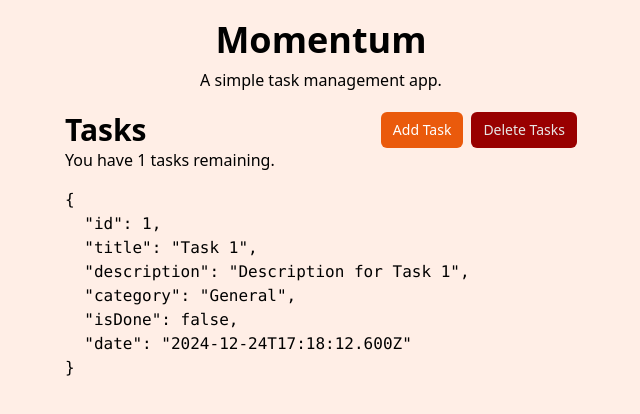
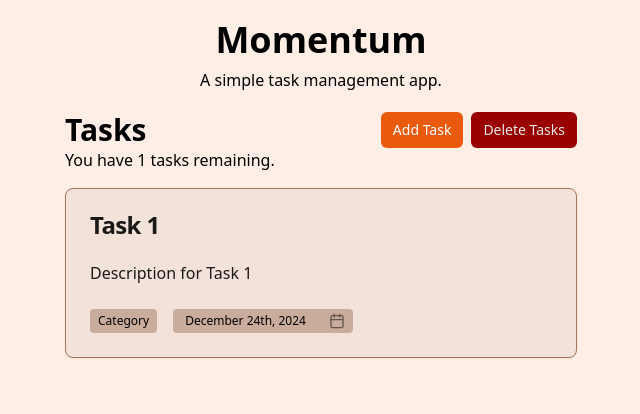
Before and after one commit to syarifhsb/momentum, a React (Vite) app: page / in a window 1280 px wide. Both pictures are taken after a click on the button "Add Task". Shown: the top 414 px of the page, without its empty margins (319-959 px from the left). Built offline with nearby package versions, Linux system fonts and the light colour scheme.

Commit message:
feat: task date picker

```diff
--- a/src/app.tsx
+++ b/src/app.tsx
@@ -1,5 +1,6 @@
 import { HeadingOne } from "@/components/ui/typography";
 import { TaskManagement } from "@/modules/tasks/task-management";
+import { Toaster } from "@/components/ui/sonner";
 
 export function App() {
   return (
@@ -8,6 +9,8 @@ export function App() {
       <p className="text-center p-2 pt-0">A simple task management app.</p>
 
       <TaskManagement />
+
+      <Toaster richColors closeButton />
     </div>
   );
 }
--- /dev/null
+++ b/src/components/shared/task-card.tsx
@@ -0,0 +1,76 @@
+import { format } from "date-fns";
+import { CalendarIcon } from "lucide-react";
+
+import { Task } from "@/modules/tasks/task";
+import {
+  Card,
+  CardContent,
+  CardFooter,
+  CardHeader,
+  CardTitle,
+} from "@/components/ui/card";
+import { Button } from "@/components/ui/button";
+import { cn } from "@/lib/utils";
+import { Calendar } from "@/components/ui/calendar";
+import {
+  Popover,
+  PopoverContent,
+  PopoverTrigger,
+} from "@/components/ui/popover";
+import { toast } from "sonner";
+import { formatDate } from "@/lib/datetime";
+
+export function TaskCard({ task }: { task: Task }) {
+  return (
+    <Card>
+      <CardHeader>
+        <CardTitle>{task.title}</CardTitle>
+      </CardHeader>
+
+      <CardContent>
+        <div>{task.description}</div>
+      </CardContent>
+
+      <CardFooter className="flex gap-4">
+        <Button size="xs" variant={"secondary"}>
+          Category
+        </Button>
+        <TaskDatePicker date={task.date} />
+      </CardFooter>
+    </Card>
+  );
+}
+
+export function TaskDatePicker({ date }: { date: Date | undefined }) {
+  function handleSelectData(selectedDate: Date | undefined) {
+    toast.success("Selected date", {
+      description: formatDate(selectedDate),
+    });
+  }
+
+  return (
+    <Popover>
+      <PopoverTrigger asChild>
+        <Button
+          size="xs"
+          variant={"secondary"}
+          className={cn(
+            "w-[180px] pl-3 text-left font-normal",
+            !date && "text-muted-foreground"
+          )}
+        >
+          {date ? format(date, "PPP") : <span>Pick a date</span>}
+          <CalendarIcon className="ml-auto h-4 w-4 opacity-50" />
+        </Button>
+      </PopoverTrigger>
+      <PopoverContent className="w-auto p-0" align="start">
+        <Calendar
+          mode="single"
+          selected={date}
+          onSelect={handleSelectData}
+          initialFocus
+        />
+      </PopoverContent>
+    </Popover>
+  );
+}
--- a/src/components/shared/task-cards.tsx
+++ /dev/null
@@ -1,14 +0,0 @@
-import { Debug } from "@/components/ui/debug";
-import { Task } from "@/modules/tasks/task";
-
-export function TaskCards({ tasks }: { tasks: Task[] }) {
-  return (
-    <ul className="space-y-4">
-      {tasks.map((task) => (
-        <li>
-          <Debug>{task}</Debug>
-        </li>
-      ))}
-    </ul>
-  );
-}
--- /dev/null
+++ b/src/lib/datetime.ts
@@ -0,0 +1,8 @@
+export function formatDate(date: Date | undefined) {
+  if (!date) return "";
+
+  return new Intl.DateTimeFormat("en-UK", {
+    dateStyle: "full",
+    timeStyle: "short",
+  }).format(date);
+}
--- a/src/modules/tasks/task-management.tsx
+++ b/src/modules/tasks/task-management.tsx
@@ -7,7 +7,7 @@ import {
   createTaskData,
 } from "@/modules/tasks/task";
 import { Button } from "@/components/ui/button";
-import { TaskCards } from "@/components/shared/task-cards";
+import { TaskCard } from "@/components/shared/task-card";
 
 export function TaskManagement() {
   const [tasks, setTasks] = useState(getSyncedTasks());
@@ -56,7 +56,11 @@ export function TaskManagement() {
         </section>
 
         <section id="tasks">
-          <TaskCards tasks={tasks} />
+          <ul className="space-y-4">
+            {tasks.map((task) => (
+              <TaskCard task={task} />
+            ))}
+          </ul>
         </section>
       </div>
     </main>
```
Also changed, not shown: src/components/ui/sonner.tsx (+7 -7 lines).
